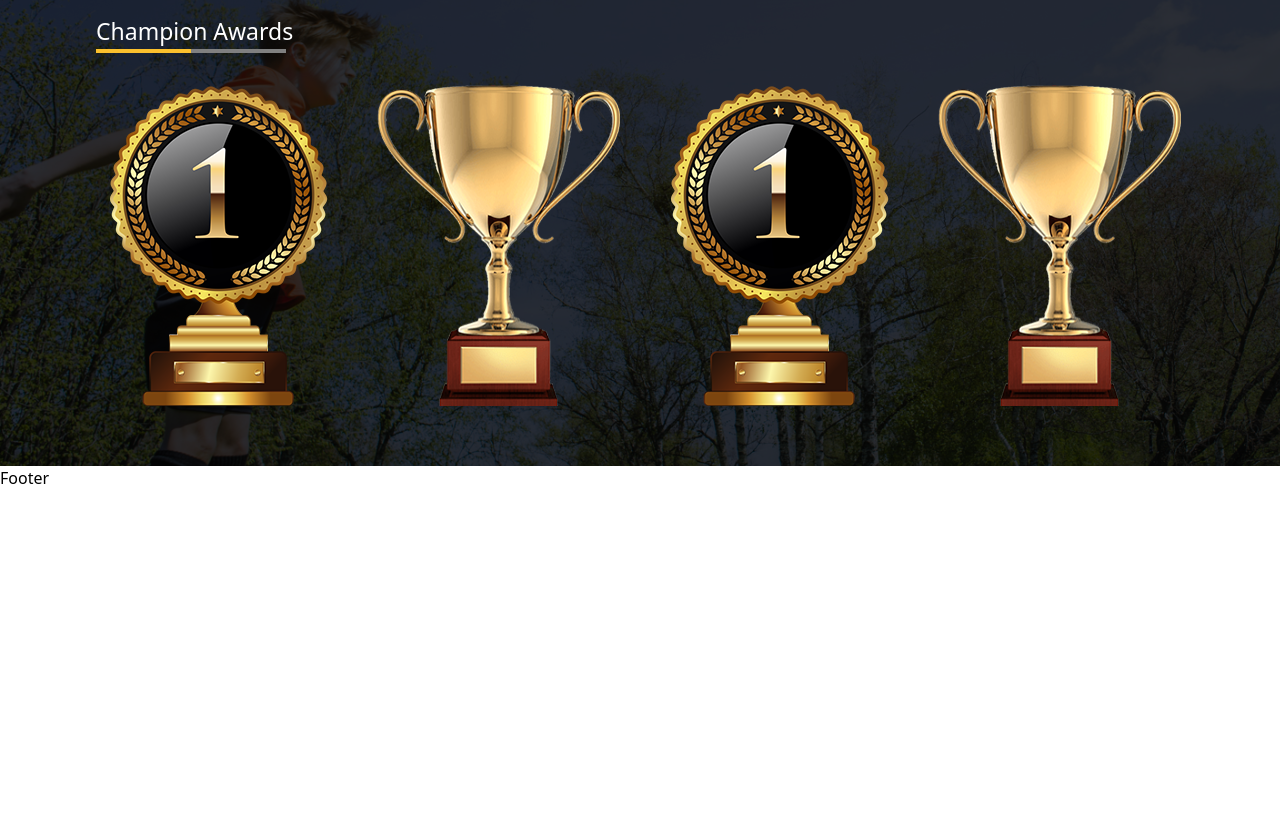
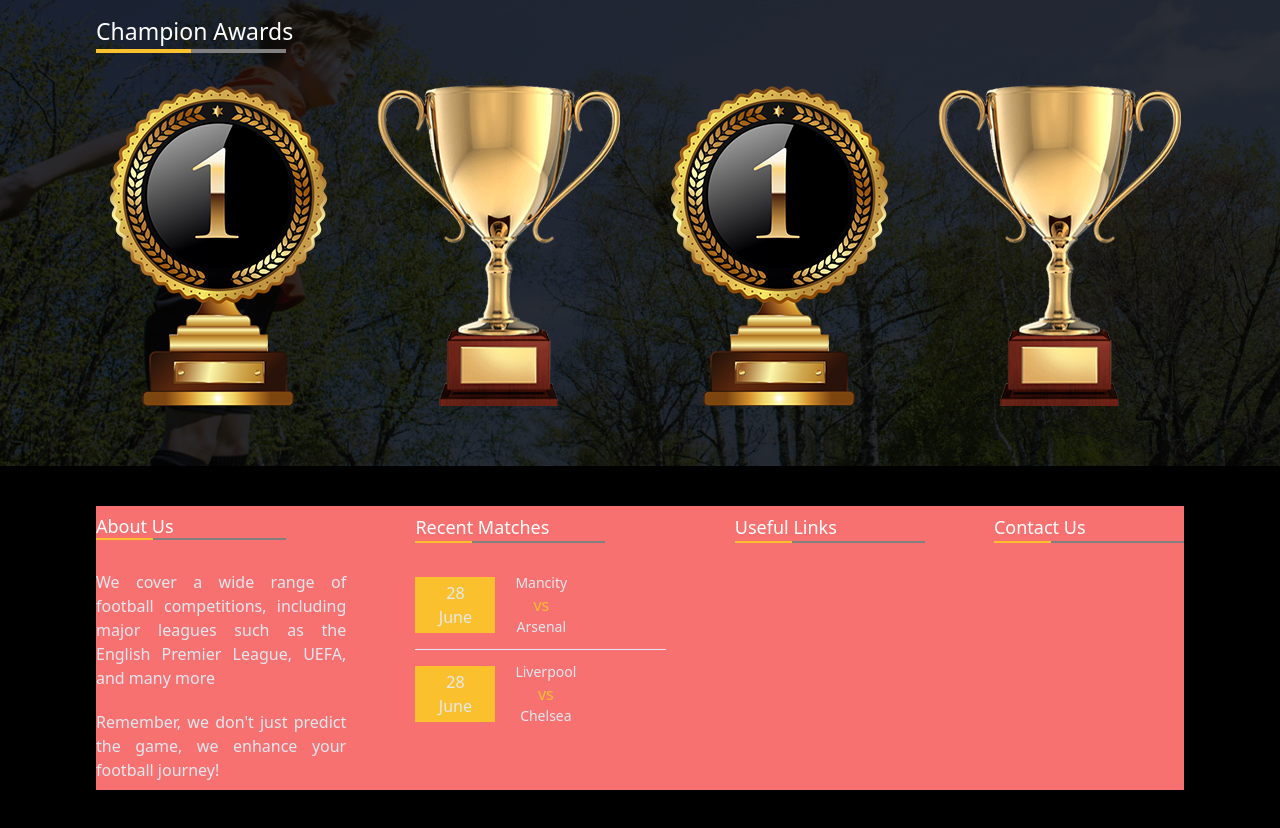
Before and after one commit to dev-sylv/Predict-Match-FE, a React (Vite) app: page / in a window 1280 px wide. Shown: the part 2705-3533 px from the top of the page. Before the commit the page ends 3195 px from the top, so only its background shows below. Built offline with nearby package versions, Linux system fonts and the light colour scheme.

Commit message:
working on footer

```diff
--- a/src/Components/static/Footer.tsx
+++ b/src/Components/static/Footer.tsx
@@ -1,9 +1,87 @@
-import React from 'react'
+import React from "react";
 
 const Footer = () => {
   return (
-    <div>Footer</div>
-  )
-}
+    <div
+      id="contact"
+      className=" text-slate-200 bg-black w-full py-10 flex justify-center items-center">
+      <div className="bg-red-400 w-[85%] py-2 flex justify-between ">
+        <div className="flex flex-col text-base w-[23%] text-justify">
+          <div className="mb-5">
+            <h2 className="text-white text-[18px] font-[500]">About Us</h2>
+            <div className="flex w-[190px] mb-[10px] justify-center items-center">
+              <div className="w-[30%] h-0.5 rou bg-[#fbc02d]"></div>
+              <div className="w-[70%] h-0.5 bg-[gray]"></div>
+            </div>
+          </div>
+          <div className="w-full mb-5">
+            We cover a wide range of football competitions, including major
+            leagues such as the English Premier League, UEFA, and many more
+          </div>
+          <div>
+            Remember, we don't just predict the game, we enhance your football
+            journey!
+          </div>
+        </div>
 
-export default Footer
+        <div className="flex flex-col w-[23%]">
+          <div className="mb-5">
+            <h2 className="text-white text-[18px] font-[500]">
+              Recent Matches
+            </h2>
+            <div className="flex w-[190px] mb-[10px] justify-center items-center">
+              <div className="w-[30%] h-0.5 rou bg-[#fbc02d]"></div>
+              <div className="w-[70%] h-0.5 bg-[gray]"></div>
+            </div>
+          </div>
+          <div className="flex items-center mb-3">
+            <div className="w-20 h-14 bg-[#FBC02D] flex items-center justify-center flex-col">
+              {" "}
+              <p>28</p>
+              <p>June</p>
+            </div>
+            <div className="ml-5 text-center">
+              <h5 className="m-0 text-sm">Mancity</h5>
+              <p className="text-[#FBC02D]">vs</p>
+              <h5 className="m-0 text-sm">Arsenal</h5>
+            </div>
+          </div>
+          <div className="border-b-[1px] border-[lavender]"></div>
+          <div className="flex items-center mt-3">
+            <div className="w-20 h-14 bg-[#FBC02D] flex items-center justify-center flex-col">
+              {" "}
+              <p>28</p>
+              <p>June</p>
+            </div>
+            <div className="ml-5 text-center">
+              <h5 className="m-0 text-sm">Liverpool</h5>
+              <p className="text-[#FBC02D]">vs</p>
+              <h5 className="m-0 text-sm">Chelsea</h5>
+            </div>
+          </div>
+        </div>
+
+        <div>
+          <div className="mb-5">
+            <h2 className="text-white text-[18px] font-[500]">Useful Links</h2>
+            <div className="flex w-[190px] mb-[10px] justify-center items-center">
+              <div className="w-[30%] h-0.5 rou bg-[#fbc02d]"></div>
+              <div className="w-[70%] h-0.5 bg-[gray]"></div>
+            </div>
+          </div>
+        </div>
+        <div>
+          <div className="mb-5">
+            <h2 className="text-white text-[18px] font-[500]">Contact Us</h2>
+            <div className="flex w-[190px] mb-[10px] justify-center items-center">
+              <div className="w-[30%] h-0.5 rou bg-[#fbc02d]"></div>
+              <div className="w-[70%] h-0.5 bg-[gray]"></div>
+            </div>
+          </div>
+        </div>
+      </div>
+    </div>
+  );
+};
+
+export default Footer;
--- a/src/Components/static/Header.tsx
+++ b/src/Components/static/Header.tsx
@@ -40,7 +40,7 @@ const Header = () => {
           <Link offset={-100} smooth={true} duration={500} to="matchGallery">
             <p className="mr-5 text-lg hover:text-[#FBC02D]">Gallery</p>
           </Link>
-          <Link offset={-100} smooth={true} duration={500} to="">
+          <Link offset={-100} smooth={true} duration={500} to="contact">
             <p className="mr-5 text-lg hover:text-[#FBC02D]">Contact</p>
           </Link>
         </div>
```
Also changed, not shown: 1 other file (tests, documents, lock files or other folders).
